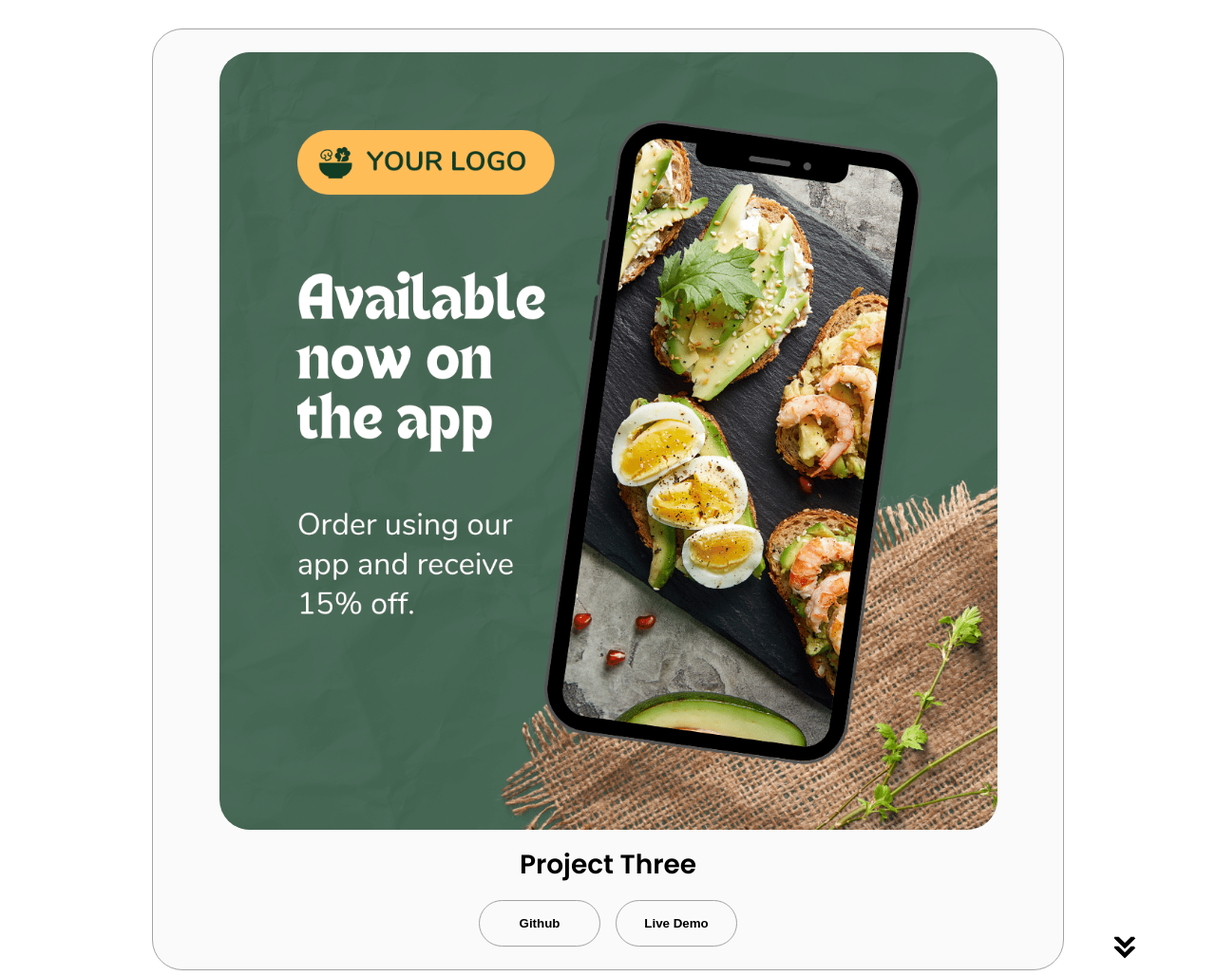
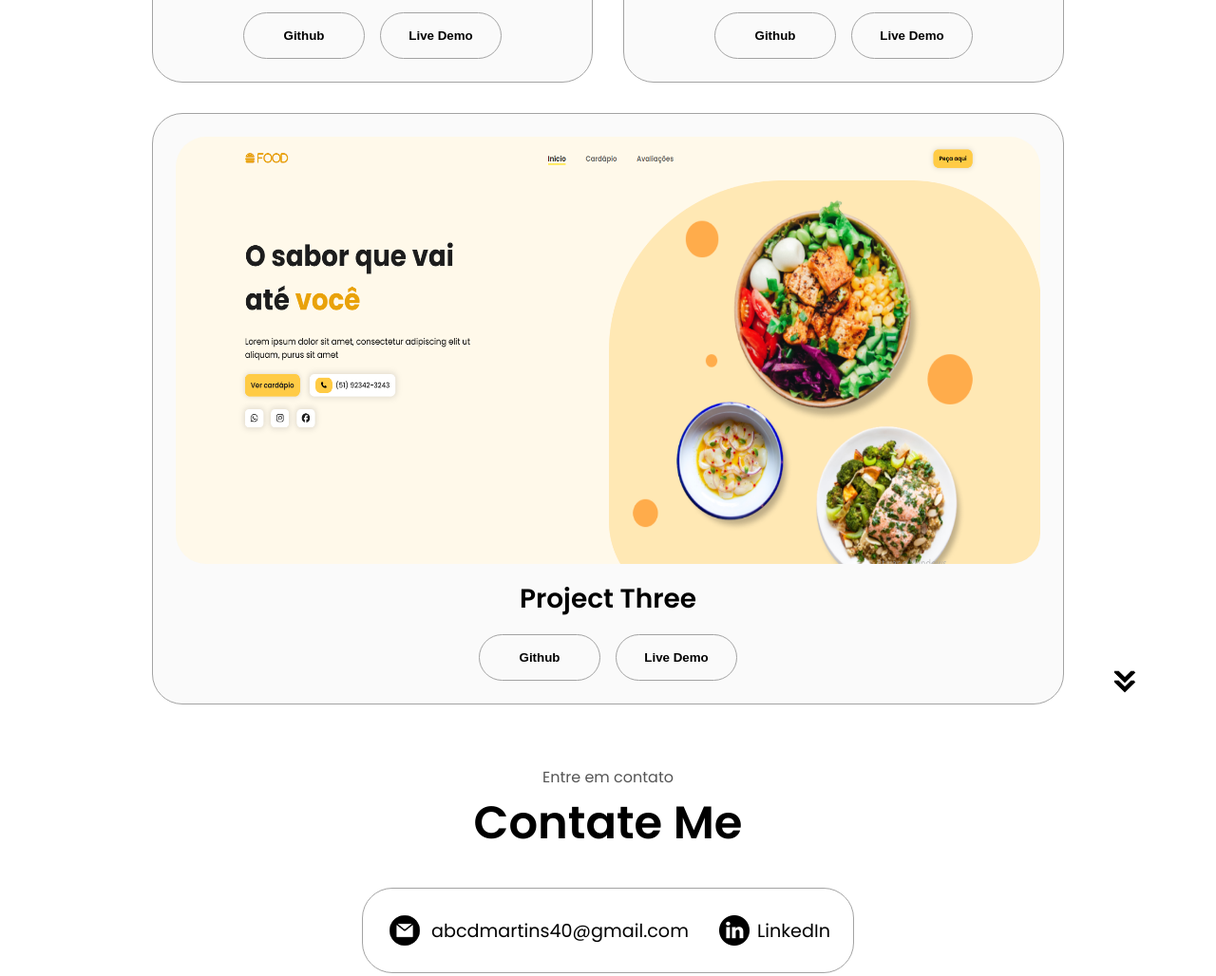
Before and after one commit to SourCandy21/Portifolio, a plain HTML site: page index.html in a window 1280 px wide. Shown: the part 3129-4157 px from the top of the page at 95% size. Drawn offline with Linux system fonts and the light colour scheme.

Commit message:
adicao do 3 projeto

```diff
--- a/index.html
+++ b/index.html
@@ -285,16 +285,16 @@
           <div class="details-container color-container">
             <div class="article-container">
               <img
-                src="./assets/project-3.png"
+                src="./assets/FOOD.png"
                 alt="Project 3"
-                class="project-img"
+                class=" projeto3 project-img"
               />
             </div>
             <h2 class="experience-sub-title project-title">Project Three</h2>
             <div class="btn-container">
               <button
                 class="btn btn-color-2 project-btn"
-                onclick="location.href='https://github.com/'"
+                onclick="location.href='https://github.com/SourCandy21/FOOD.git'"
               >
                 Github
               </button>
--- a/style.css
+++ b/style.css
@@ -367,8 +367,8 @@ article .icon {
 
 .project-img {
   border-radius: 2rem;
-  width: 90%;
-  height: 90%;
+  width: 100%;
+  height: 450px;
 }
 
 .project-title {
```
Also changed, not shown: assets/FOOD.png (added), assets/project-3.png (deleted).
